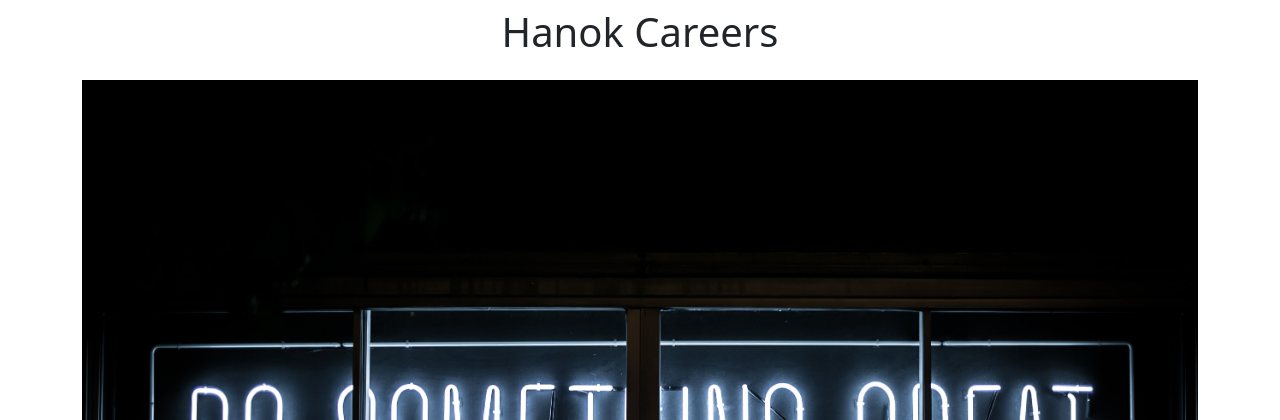
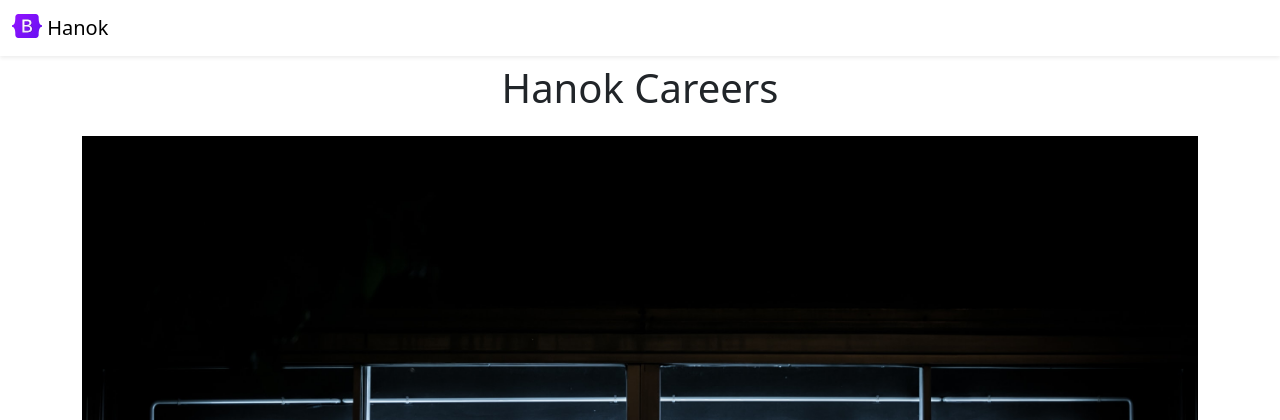
Before and after one commit to Loyoenock/Job-listings, a Flask app: page / in a window 1280 px wide. Shown: the top 420 px of the page. Run offline with Flask 2, Linux system fonts and the light colour scheme.

Commit message:
Nav.html added

```diff
--- a/templates/home.html
+++ b/templates/home.html
@@ -15,6 +15,7 @@
 	</style>
 	</head>
 	<body>
+		{% include 'nav.html' %}
 		<div class="container">
 			<h1 class="text-center mt-2 mb-4">{{company_name}} Careers</h1>
 			<img #id="banner" class="img-fluid" src="{{url_for('static', filename='banner.jpg')}}" height="500" />
--- /dev/null
+++ b/templates/nav.html
@@ -0,0 +1,9 @@
+<nav class="navbar shadow-sm fixed-top bg-white">
+  <div class="container-fluid">
+    <a class="navbar-brand" href="#">
+      <img src="/static/bootstrap-logo.svg" alt="Logo" width="30" height="24" class="d-inline-block align-text-top">
+      Hanok
+    </a>
+  </div>
+</nav>
+<div style="height: 56px"></div>
```
Also changed, not shown: static/bootstrap-logo.svg (added).
